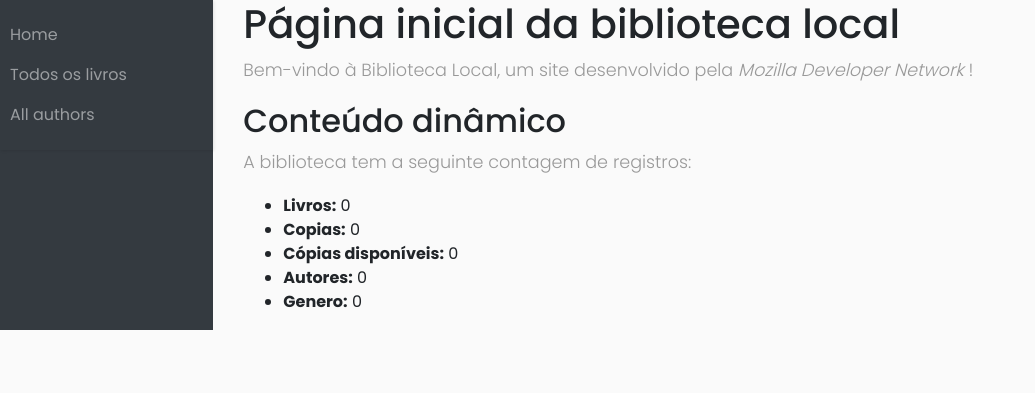
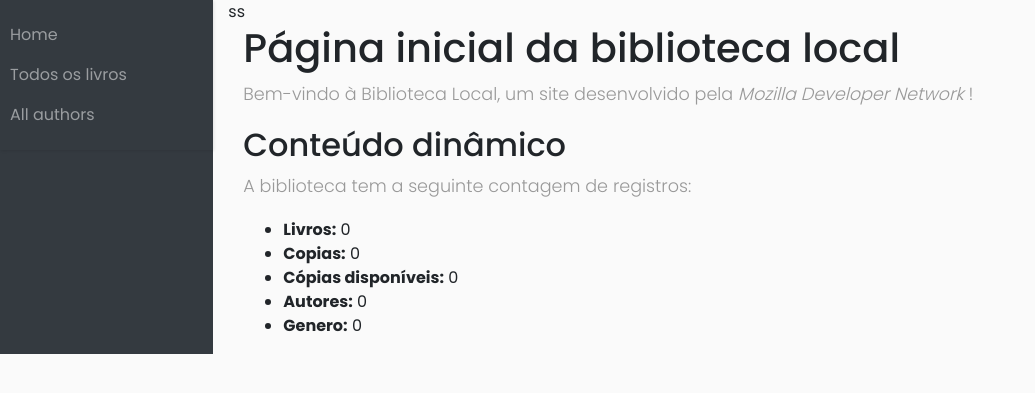
Before and after one commit to Natanaelpvh/Biblioteca, a Django app: page /catalogo/ in a window 1280 px wide. Shown: the top 393 px of the page, without its empty margins (0-1035 px from the left). Run offline with Django 3.2, Linux system fonts and the light colour scheme; data that the repository does not hold is empty; some libraries are stand-ins or nearby versions.

Commit message:
Atualizando a template

```diff
--- a/livrarialocal/catalogo/templates/base_generic.html
+++ b/livrarialocal/catalogo/templates/base_generic.html
@@ -25,7 +25,7 @@
                 </nav>
                  {% endblock %}
              </aside>
-            <main class="col">
+            <main class="col">ss
               <div class="col-sm-10 ">{% block content %}{% endblock %}</div>
             </main>
         </div>
```
